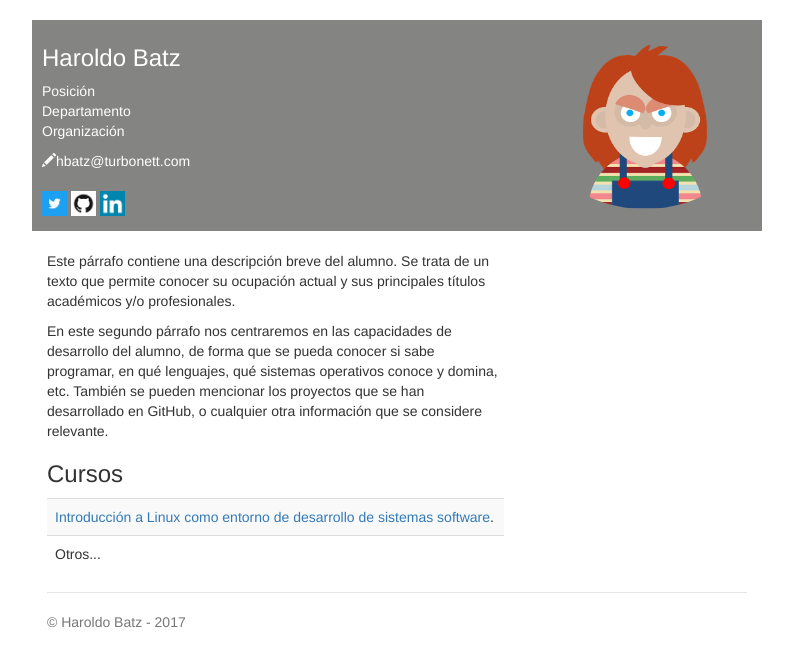
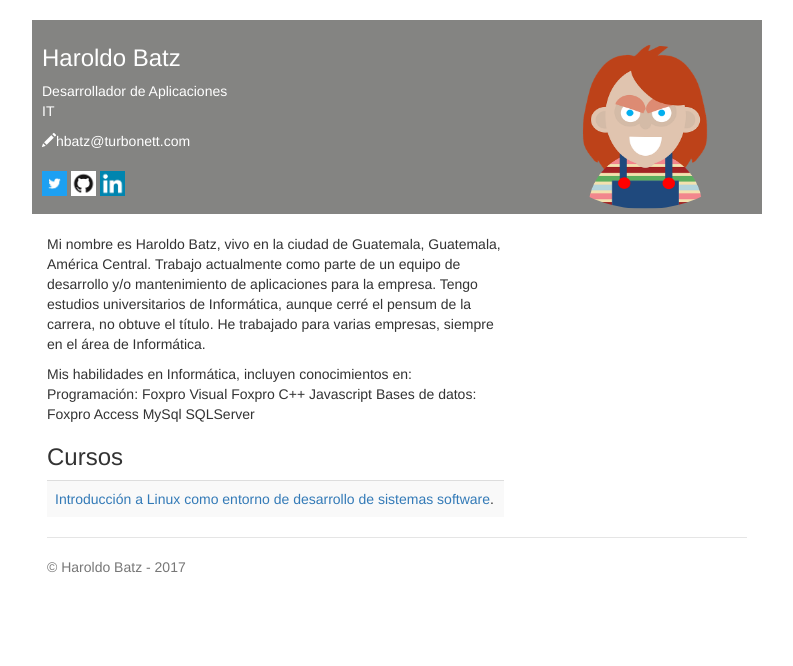
Before and after one commit to hbatz/hbatz.github.io, a plain HTML site: page index.html in a window 1280 px wide. Shown: the whole page, without its empty margins (243-1036 px from the left). Drawn offline with nearby package versions, Linux system fonts and the light colour scheme.

Commit message:
Primera modificacion del proyecto final

```diff
--- a/index.html
+++ b/index.html
@@ -20,9 +20,8 @@
       <h3>Haroldo Batz<span><img style="width: 214px; height: 164px;" class='img-circle' alt="Nombre y Apellido(s)" src="img/foto.png" align="right"></span></h3>
       <p>
         <!--Sustituir por los datos del alumno-->
-        Posición<br>
-        Departamento<br>
-        Organización
+        Desarrollador de Aplicaciones<br>
+        IT<br>
       </p>
       <address>
         <!--Sustituir por los datos del alumno-->
@@ -41,14 +40,28 @@
       <div class='row'>
         <div class='col-sm-8'>
           <br>
-          <p>Este párrafo contiene una descripción breve del alumno. Se trata de un texto que permite conocer su ocupación actual y sus principales títulos académicos y/o profesionales.  </p>
+          <p>Mi nombre es Haroldo Batz, vivo en la ciudad de Guatemala, Guatemala, América Central.  Trabajo actualmente como parte de un equipo de desarrollo y/o mantenimiento de aplicaciones para la empresa.  Tengo estudios universitarios de Informática, aunque cerré el pensum de la carrera, no obtuve el título.
 
-          <p>En este segundo párrafo nos centraremos en las capacidades de desarrollo del alumno, de forma que se pueda conocer si sabe programar, en qué lenguajes, qué sistemas operativos conoce y domina, etc. También se pueden mencionar los proyectos que se han desarrollado en GitHub, o cualquier otra información que se considere relevante.</p>
+          He trabajado para varias empresas, siempre en el área de Informática.</p>
+
+          <p>Mis habilidades en Informática, incluyen conocimientos en:
+
+          Programación:
+               Foxpro
+               Visual Foxpro
+               C++
+               Javascript
+
+         Bases de datos:
+               Foxpro
+               Access
+               MySql
+               SQLServer
+            </p>
 
           <h3>Cursos</h3>
           <table class='table table-striped'>
             <tr><td><a href="https://www.miriadax.net" target="blank">Introducción a Linux como entorno de desarrollo de sistemas software</a>.</td></tr>
-            <tr><td>Otros...</td></tr>
           </table>
         </div>
       </div>
```
